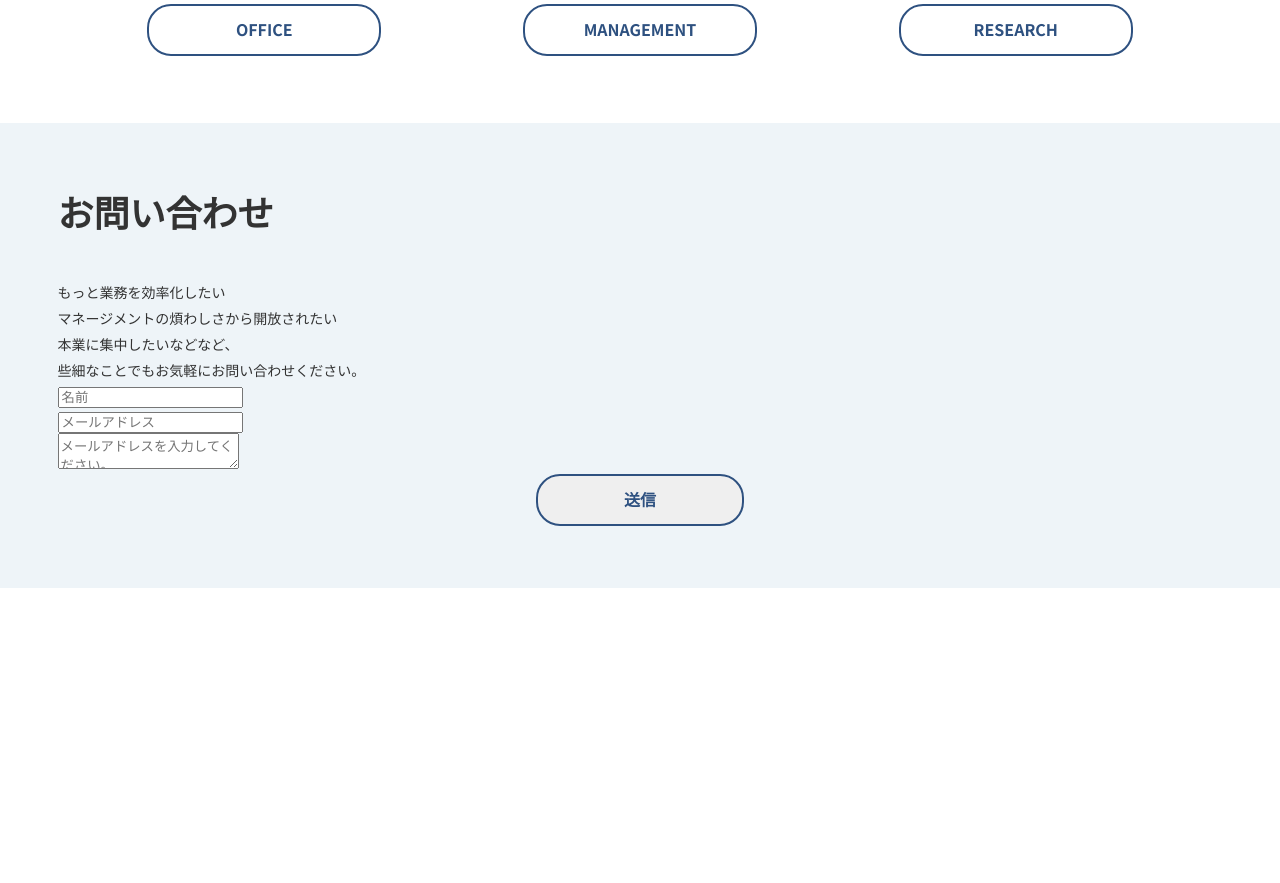
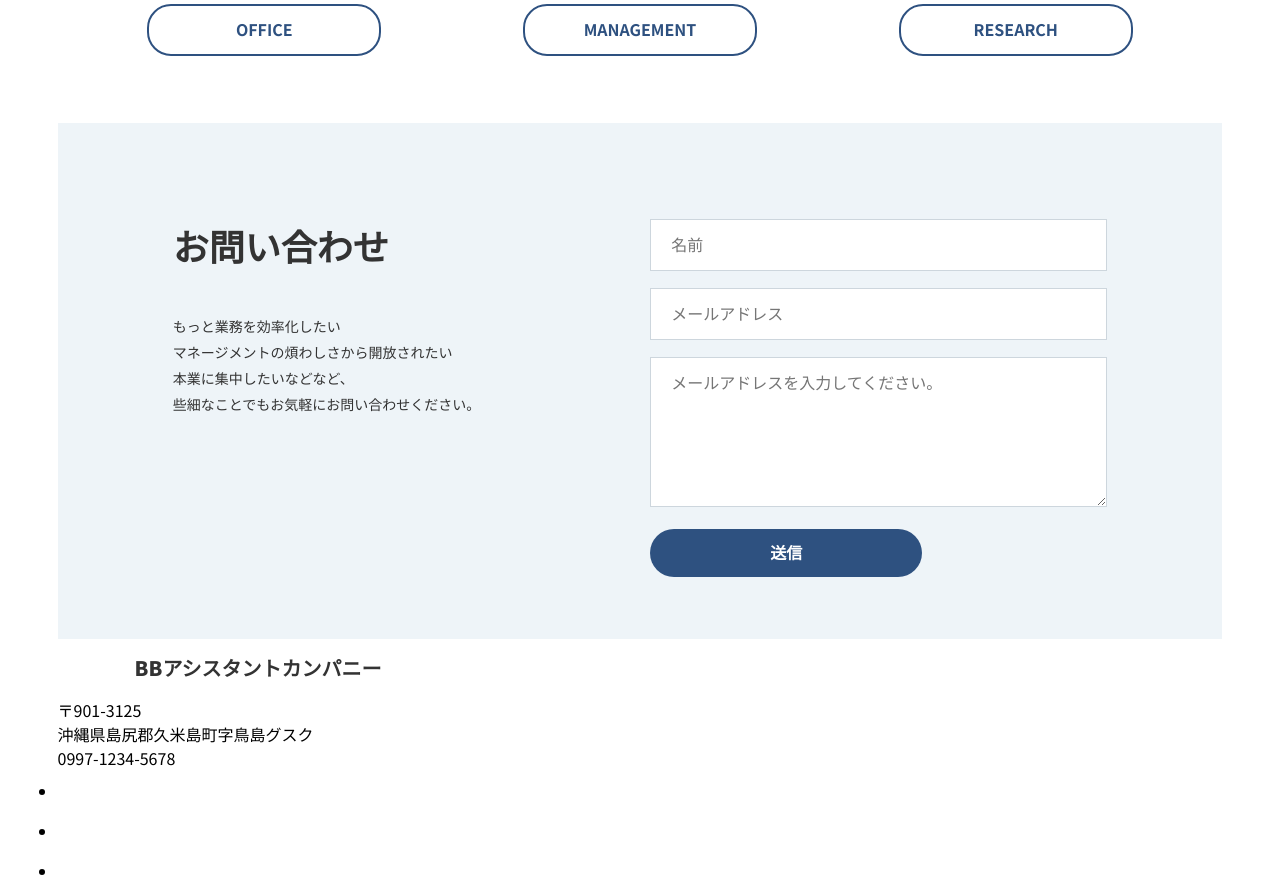
Before and after one commit to yuzuyuzu0830/iSara, a plain HTML site: page index.html in a window 1280 px wide. Shown: the part 2040-2923 px from the top of the page. Before the commit the page ends 2628 px from the top, so only its background shows below. Drawn offline with Linux system fonts and the light colour scheme.

Commit message:
html完成　css/formまで

```diff
--- a/index.html
+++ b/index.html
@@ -108,3 +108,33 @@
             </form>
         </div>
     </section>
+    <footer class="footer">
+        <div class="container">
+            <div class="info">
+                <div class="site">
+                    <img src="img/bb-white.svg" alt="">
+                    <div>
+                        <p class="corp">BBアシスタントカンパニー</p>
+                    </div>
+                </div>
+                <p class="add">
+                    〒901-3125<br>
+                    沖縄県島尻郡久米島町字鳥島グスク<br>
+                    0997-1234-5678
+                </p>
+            </div>
+            <ul class="sns">
+                <li><a href="#"><img src="img/logo-twitter.svg" alt="Twitter"></a></li>
+                <li><a href="#"><img src="img/logo-facebook.svg" alt="Facebook"></a></li>
+                <li><a href="#"><img src="img/logo-instagram.svg" alt="Instagram"></a></li>
+            </ul>
+        <div>
+    </footer>
+
+    <script>
+        function navFunc() {
+            document.querySelector('html').classList.toggle('open');
+        }
+    </script>
+</body>
+</html>
--- a/style.css
+++ b/style.css
@@ -398,3 +398,69 @@ a:hover {
         line-height: 1.86;
     }
 }
+/* form */
+.form {
+    margin-top: 40px;
+}
+.form input[type="text"],
+.form input[type="email"],
+.form textarea {
+    width: 100%;
+    padding: 12px 20px 14px;
+    border: solid 1px #CDD6DD;
+    margin-bottom: 17px;
+    border-radius: 0;
+    -webkit-appearance: none;
+    box-sizing: border-box;
+    color: #333;
+    font-family: 'Noto Sans JP', sans-serif;
+    font-size: 16px;
+}
+.form textarea {
+    height: 150px;
+}
+.form::placeholder {
+    color: #cdd6dd;
+    opacity: 1;
+}
+.form input:-ms-input-placeholder,
+.form textarea:-ms-input-placeholder {
+    color: #cdd6dd;
+}
+.form ::-ms-input-placeholder {
+    color: #cdd6dd;
+}
+.form .btn {
+    background-color: #2E5180;
+    color: #fff;
+    width: 100%;
+    border: none;
+    cursor: pointer;
+    -webkit-appearance: none;
+    margin: 0;
+}
+@media(min-width: 900px) {
+    .form .btn {
+        width: 272px;
+    }
+    .contact {
+        background: none;
+        padding: 0;
+    }
+    .contact .container {
+        background-color: #EEF4F8;
+        padding: 96px 9% 62px;
+        box-sizing: border-box;
+        display: flex;
+        justify-content: space-between;
+    }
+    .contact .text {
+        flex: 0 0 auto;
+    }
+    .contact .form {
+        flex: 1 1 auto;
+        max-width: 457px;
+        margin-left: 1em;
+        margin-top: 0;
+    }
+}
```
